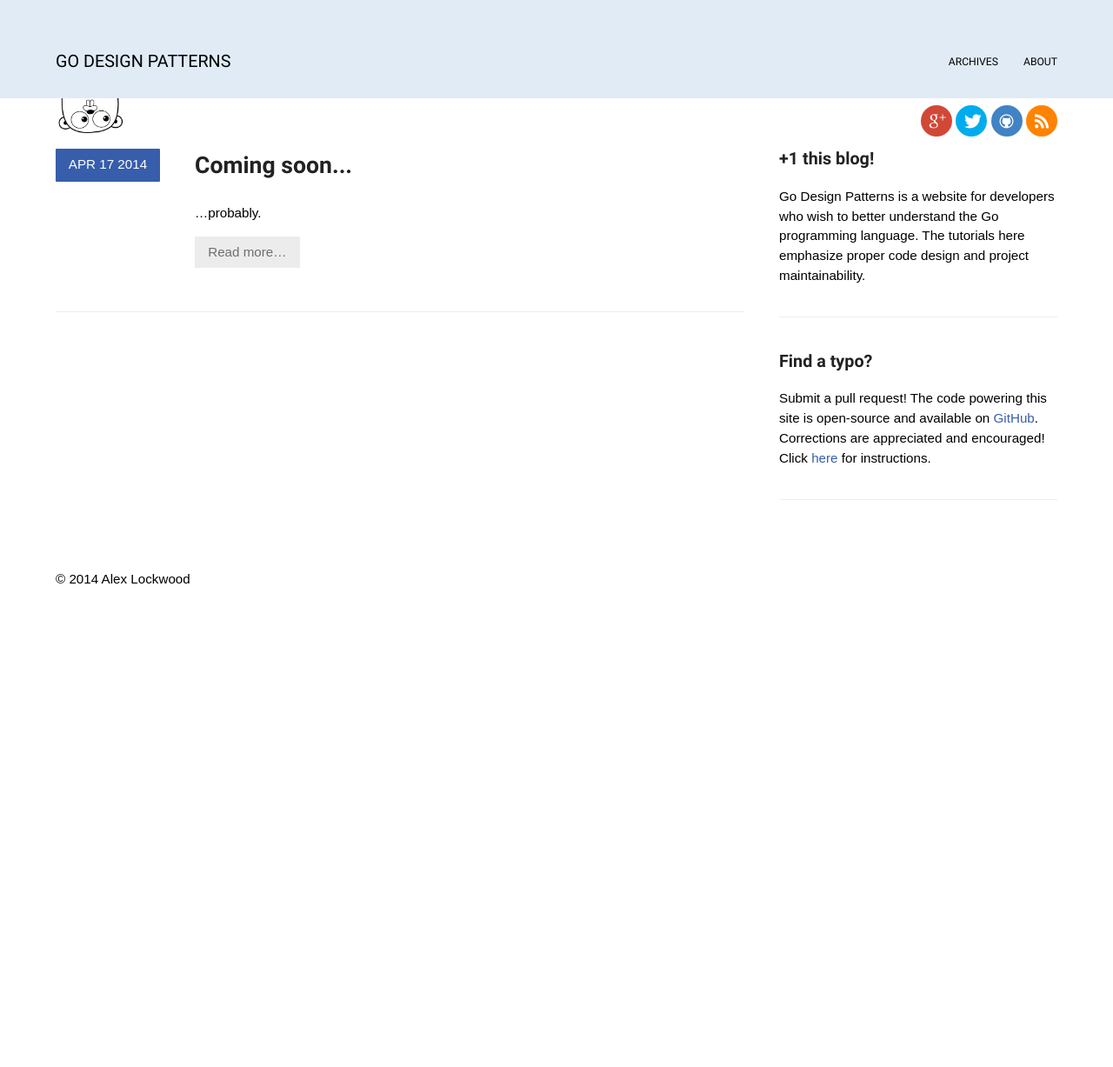
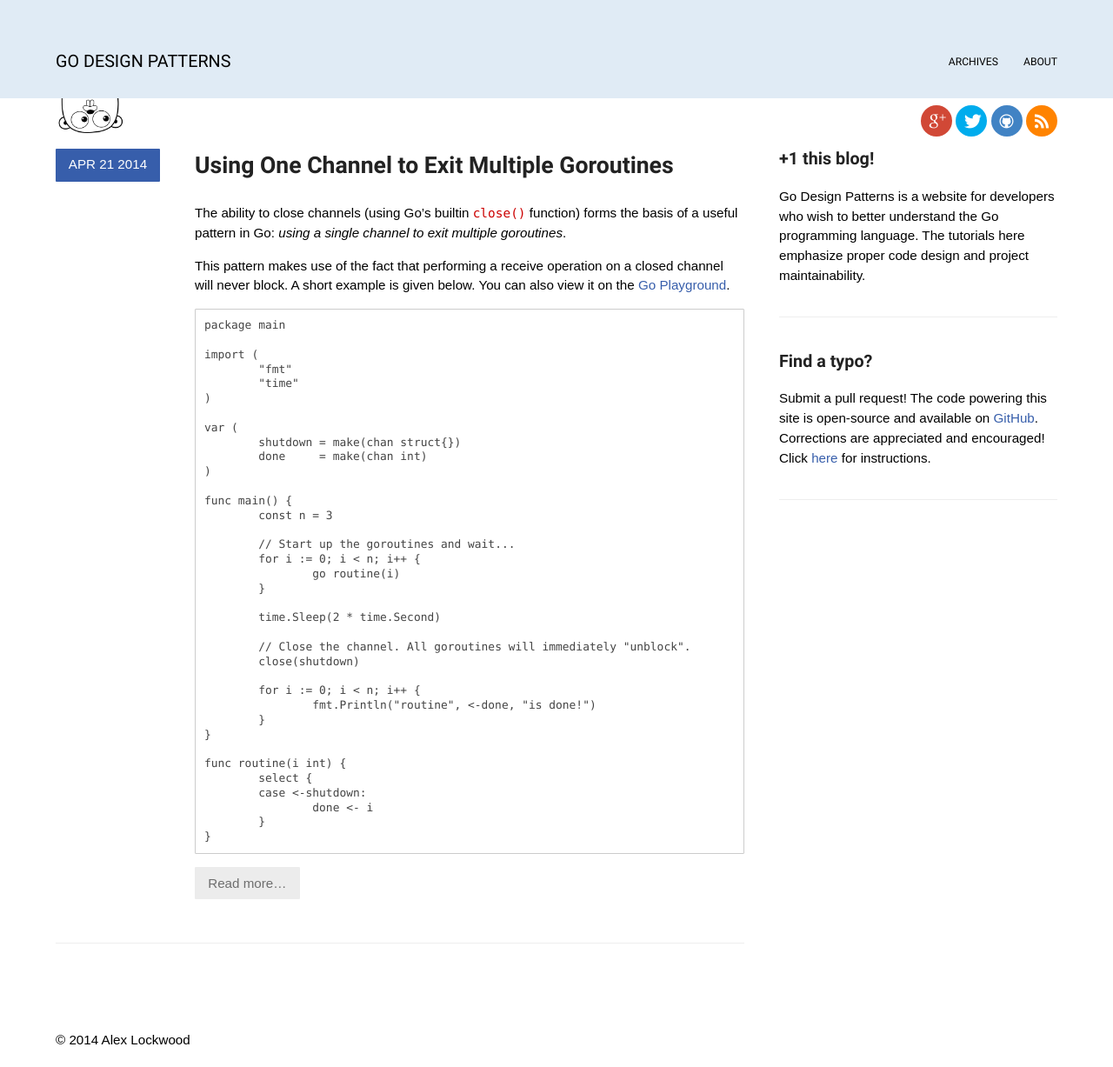
Before and after one commit to alexjlockwood/godesignpatterns, a Jekyll site: the page built from index.html, in a window 1280 px wide. Shown: the whole page at 87% size. Built offline with Jekyll 4.4.1, drawn with Linux system fonts in a browser that asks for light colours; some web fonts are replaced; Markdown is read by kramdown in place of the engine named in the settings; the list of posts is cut into pages by our own code; comment, search, counter and statistics services are not loaded; before the commit the page ends 900 px from its top, so only the background shows below that.

Commit message:
Wrote short post with example

````diff
--- a/_config.yml
+++ b/_config.yml
@@ -16,8 +16,6 @@ excerpt_separator: <!--more-->
 
 pygments: true
 markdown: redcarpet
-redcarpet:
-  extensions: ["no_intra_emphasis", "fenced_code_blocks", "tables"]
 
 relative_permalinks: false
 permalink: /:year/:month/:title.html
--- a/_posts/2014-04-17-coming-soon.md
+++ /dev/null
@@ -1,5 +0,0 @@
----
-layout: post
-title: 'Coming soon...'
----
-...probably.
--- /dev/null
+++ b/_posts/2014-04-21-signal-exit-multiple-goroutines.md
@@ -0,0 +1,46 @@
+---
+layout: post
+title: 'Using One Channel to Exit Multiple Goroutines'
+---
+The ability to close channels (using Go's builtin `close()` function) forms the basis of a useful pattern in Go: <i>using a single channel to exit multiple goroutines</i>.
+
+This pattern makes use of the fact that performing a receive operation on a closed channel will never block. A short example is given below. You can also view it on the [Go Playground](http://play.golang.org/p/BFpSmmcnsE).
+
+```
+package main
+
+import (
+	"fmt"
+	"time"
+)
+
+var (
+	shutdown = make(chan struct{})
+	done     = make(chan int)
+)
+
+func main() {
+	const n = 3
+
+	// Start up the goroutines and wait...
+	for i := 0; i < n; i++ {
+		go routine(i)
+	}
+
+	time.Sleep(2 * time.Second)
+
+	// Close the channel. All goroutines will immediately "unblock".
+	close(shutdown)
+
+	for i := 0; i < n; i++ {
+		fmt.Println("routine", <-done, "is done!")
+	}
+}
+
+func routine(i int) {
+	select {
+	case <-shutdown:
+		done <- i
+	}
+}
+```
````
Also changed, not shown: 1 other file.
